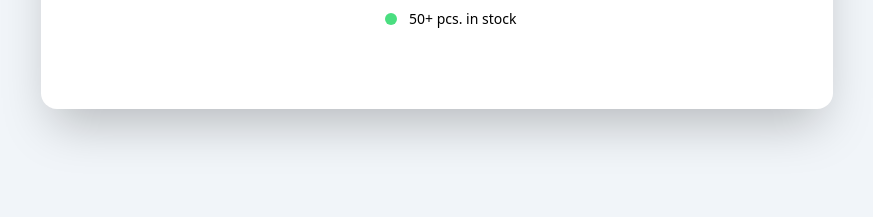
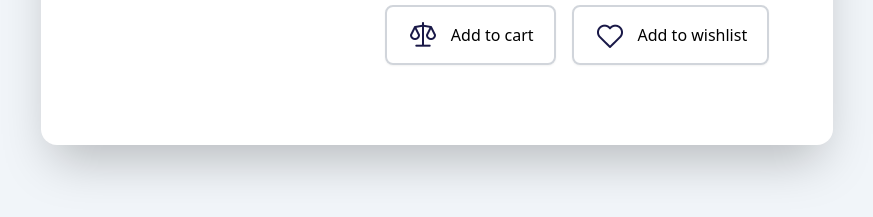
Before and after one commit to ntoko-ndie/product-modal, a plain HTML site: page index.html in a window 1280 px wide. Shown: the part 533-750 px from the top of the page, without its empty margins (203-1076 px from the left). Drawn offline with nearby package versions, Linux system fonts and the light colour scheme.

Commit message:
Update index.html

```diff
--- a/index.html
+++ b/index.html
@@ -55,6 +55,20 @@
                         <div class="w-3 h-3 bg-green-400 rounded-full group-hover:animate-ping"></div>
                         <div class="text-sm">50+ pcs. in stock</div>
                     </div>
+
+                    <!-- Bottom Buttons Containers -->
+                    <div class="flex flex-col space-y-4 md:space-y-0 md:space-x-4 md:flex-row">
+                        <button
+                                class="flex items-center justify-center py-3 px-5 space-x-3 border-2 border-gray-300 rounded-lg shadow-sm hover:bg-opacity-30 hover:shadow-lg hover:-translate-y-0.5 transition-all duration-150">
+                            <img src="images/weight.png" alt="" class="w-8">
+                            <span>Add to cart</span>
+                        </button>
+                        <button
+                                class="flex items-center justify-center py-3 px-5 space-x-3 border-2 border-gray-300 rounded-lg shadow-sm hover:bg-opacity-30 hover:shadow-lg hover:-translate-y-0.5 transition-all duration-150">
+                            <img src="images/heart.png" alt="" class="w-8">
+                            <span>Add to wishlist</span>
+                        </button>
+                    </div>
                 </div>
             </div>
         </div>
```
